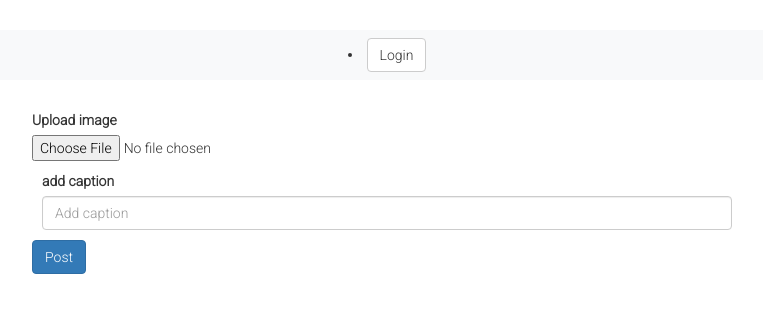
After one commit to patrickrop-cloud/Instagram_clone, a Django app: template instagram/templates/upload.html in a window 1280 px wide. The commit adds this page. Shown: the top 313 px of the page, without its empty margins (253-1016 px from the left). Run offline with Django 3.2, Linux system fonts and the light colour scheme; the template is opened without the code that fills it, so the values that code supplies are empty; parts of the project's set-up code (start-up, migrations or seed data) failed here and were passed over; some libraries are stand-ins or nearby versions.

Commit message:
create photo and upload htmls to allow user upload a photo

```diff
--- a/instagram/profile.html
+++ b/instagram/templates/profile.html
@@ -4,8 +4,6 @@
 {% load crispy_forms_tags %}
 {% load static %}
 <div class="container">
-
-
   <div class=" container content-section">
     <div class="row">
       {%for profile in profile%}
@@ -72,5 +70,4 @@
       </form>
       <!-- FORM HERE -->
     </div>
-
     {% endblock content %}
--- /dev/null
+++ b/instagram/templates/upload.html
@@ -0,0 +1,29 @@
+{%extends 'base.html'%}
+{% block content %}
+{{block.super}}
+
+<div class="container">
+    <div class="row justify-content-center">
+        <div class="col-md-8">
+
+            <form method="POST" action="" enctype="multipart/form-data">
+                {% csrf_token %}
+
+                <div class="form-group m-3">
+                    <label>Upload image</label>
+                    <input required name="image" type="file" class="form-control-file">
+
+                </div>
+                <div class="form-group m-3">
+                    <div class="form-group m-3">
+                        <label>add caption</label>
+                        <input name="category_new" type="text" class="form-control" placeholder="Add caption">
+                    </div>
+                    <button type="submit" class="btn btn-primary">Post</button>
+
+                </div>
+            </form>
+        </div>
+    </div>
+</div>
+{% endblock %}
```
Also changed, not shown: instagram/templates/search.html (added, +24 -0 lines), instagram/templates/photo.html (renamed from instagram/photo.html).
